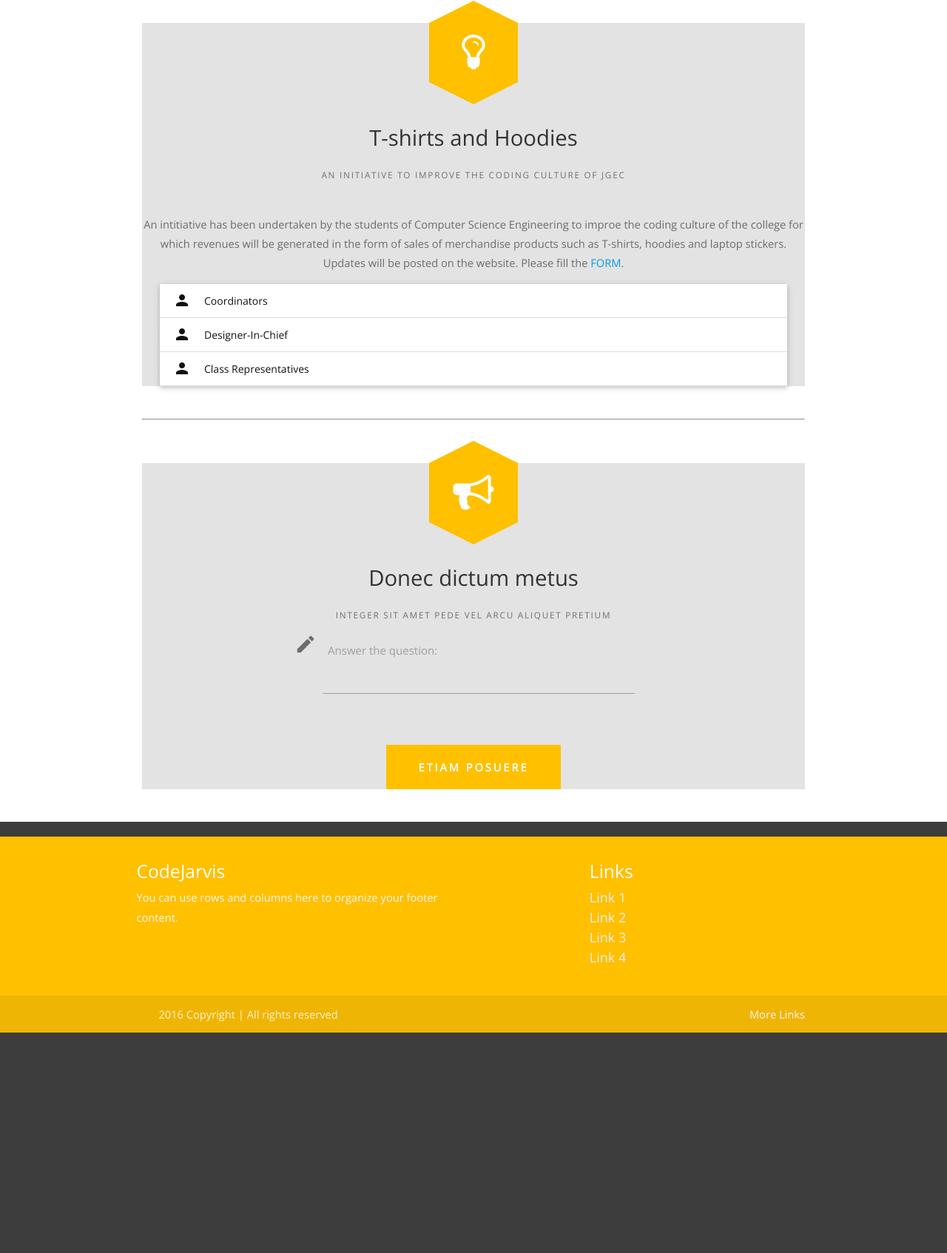
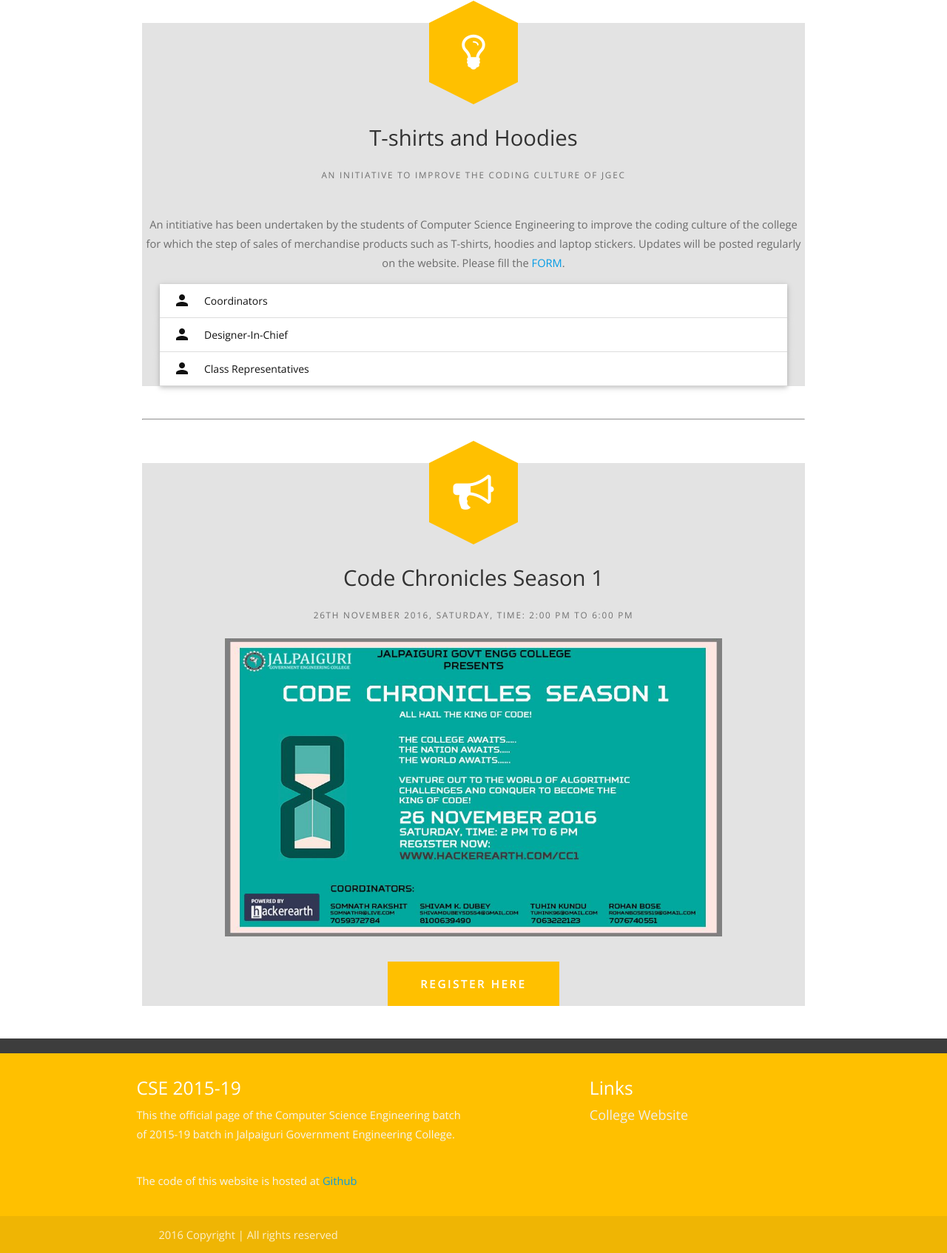
Before and after one commit to mansikhemka/CSE-2015-19-website, a plain HTML site: page index.html in a window 1280 px wide. Shown: the part 425-2119 px from the top of the page at 74% size. Before the commit the page ends 1821 px from the top, so only its background shows below. Drawn offline with nearby package versions, Linux system fonts and the light colour scheme.

Commit message:
Update index.html

```diff
--- a/index.html
+++ b/index.html
@@ -45,7 +45,7 @@
  <div class="navbar-fixed">
 <nav class="mat-nav">
   <div class="nav-wrapper">
-    <a href="home.jsp" class="brand-logo"> Computer Science Engg</a>
+    <a href="#" class="brand-logo"> Computer Science Engg</a>
     <ul class="right hide-on-med-and-down"><!--
       <li><a href="home.jsp">Home</a></li>
       <li><a href="Login.jsp">Login</a></li>
@@ -72,7 +72,7 @@
 		<div id="logo">
 			<span class="icon icon-group"></span>
 			<h1><a href="#">CSE 2015-19</a></h1>
-			<span>Website by <a href="http://templated.co" rel="nofollow">Tuhin Kundu</a></span>
+			<span>Website created by <a href="https://www.facebook.com/tuhinkundu" rel="nofollow">Tuhin Kundu</a></span>
 		</div>
 		<div id="triangle-up"></div>
 	</div>
@@ -95,22 +95,30 @@
 					<span class="byline">An initiative to improve the coding culture of JGEC</span>
 				</div>
 				<p>An intitiative has been undertaken by the students of <strong>Computer Science Engineering
-					</strong> to improe the coding culture of the college for which revenues will be generated
-					in the form of sales of merchandise products
-					such as T-shirts, hoodies and laptop stickers. Updates will be posted on the website.
+					</strong> to improve the coding culture of the college for which the
+					step of sales of merchandise products
+					such as T-shirts, hoodies and laptop stickers. Updates will be posted regularly on the website.
 					Please fill the <a href="goo.gl/forms/F4sxVToPEbgLZSuB3" rel="nofollow">FORM</a>.</p>
  <ol class="collapsible popout" data-collapsible="accordion">
     <li>
       <div class="collapsible-header"><i class="material-icons">person</i>Coordinators</div>
-      <div class="collapsible-body"><p><i class="material-icons">thumb_up</i>&nbsp;&nbsp;&nbsp;<i class="material-icons">thumb_down</i>&nbsp;&nbsp;&nbsp;Lorem ipsum dolor sit amet.</p></div>
+      <div class="collapsible-body"><p>
+      	<!--<i class="material-icons">thumb_up</i>&nbsp;&nbsp;&nbsp;<i class="material-icons">thumb_down</i>-->
+      	<img src="images/tuhin.jpg" width="200px" height="200px" />&nbsp;&nbsp;&nbsp;Tuhin Kundu (7063222123)&nbsp;&nbsp;&nbsp;&nbsp;&nbsp;&nbsp;&nbsp;&nbsp;&nbsp;
+      	<img src="images/shivam.jpg" width="200px" height="200px" />&nbsp;&nbsp;&nbsp;Shivam Dubey (8100639490)</p></div>
     </li>
     <li>
       <div class="collapsible-header"><i class="material-icons">person</i>Designer-In-Chief</div>
-      <div class="collapsible-body"><p><i class="material-icons">thumb_up</i>&nbsp;&nbsp;&nbsp;<i class="material-icons">thumb_down</i>&nbsp;&nbsp;&nbsp;Lorem ipsum dolor sit amet.</p></div>
+      <div class="collapsible-body"><p>
+      	<!--<i class="material-icons">thumb_up</i>&nbsp;&nbsp;&nbsp;<i class="material-icons">thumb_down</i>-->
+      		<img src="images/subhankar.jpg" width="200px" height="200px" />&nbsp;&nbsp;&nbsp;Subhankar Halder(8013001234)</p></div>
     </li>
     <li>
       <div class="collapsible-header"><i class="material-icons">person</i>Class Representatives</div>
-      <div class="collapsible-body"><p><i class="material-icons">thumb_up</i>&nbsp;&nbsp;&nbsp;<i class="material-icons">thumb_down</i>&nbsp;&nbsp;&nbsp;Lorem ipsum dolor sit amet.</p></div>
+      <div class="collapsible-body"><p>
+      	<!--<i class="material-icons">thumb_up</i>&nbsp;&nbsp;&nbsp;<i class="material-icons">thumb_down</i>-->
+      	<img src="images/sruti.jpg" width="200px" height="200px" />&nbsp;&nbsp;&nbsp;Sruti Rai (7686985180)&nbsp;&nbsp;&nbsp;&nbsp;&nbsp;&nbsp;&nbsp;&nbsp;&nbsp;
+      	<img src="images/dhanno.jpg" width="200px" height="200px" />&nbsp;&nbsp;&nbsp;Dhananjay Yadav (8697562040)</p></div>
     </li><!--
     <li>
       <div class="collapsible-header"><i class="material-icons">person</i>Please enter a comment:</div>
@@ -138,9 +146,10 @@
 			<div class="ebox2" style="background-color:   ">
 				<div class="hexagon"><span class="icon icon-bullhorn"></span></div>
 				<div class="title">
-					<h2>Donec dictum metus</h2>
-					<span class="byline">Integer sit amet pede vel arcu aliquet pretium</span>
+					<h2>Code Chronicles Season 1</h2>
+					<span class="byline"><strong>26th November 2016, Saturday, Time: 2:00 PM to 6:00 PM</strong></span>
 					<br />
+					<!--
 					<div class="title1">
 					<div class="row">
           <div class="input-field col s8">
@@ -150,8 +159,12 @@
             <label for="textarea">Answer the question:</label>
           </div>
         </div>
+ </div>-->
+ <br />
+ <div>
+<img src="images/CCS1.jpg" width="75%" height="50%" />
  </div>
-				<a href="#" class="button">Etiam posuere</a>
+				<a href="https://www.hackerearth.com/cc1/" class="button">REGISTER HERE </a>
 									</div>
 
 		</div>
@@ -159,22 +172,28 @@
 			</div>
 
 	   </div>
-
 </div>
 <footer class="page-footer">
           <div class="container">
             <div class="row">
               <div class="col l6 s12">
-                <h5 class="white-text">CodeJarvis</h5>
-                <p class="grey-text text-lighten-4">You can use rows and columns here to organize your footer content.</p>
+                <h5 class="white-text">CSE 2015-19</h5>
+                <p class="grey-text text-lighten-4">This the official page of the
+                	<strong>Computer Science Engineering</strong> batch of 2015-19 batch in
+                	<strong>Jalpaiguri Government Engineering College</strong>.</p>
+                	<br />
+                	<p class="grey-text text-lighten-4">The code of this website is hosted at
+                		<a href="https://github.com/TuhinKundu/CSE-2015-19-website">Github</a>
               </div>
               <div class="col l4 offset-l2 s12">
                 <h5 class="white-text">Links</h5>
                 <ul>
-                  <li><a class="grey-text text-lighten-3" href="#!">Link 1</a></li>
+                  <li><a class="grey-text text-lighten-3" href="http://jgec.ac.in/!">College Website</a></li>
+                  <!--
                   <li><a class="grey-text text-lighten-3" href="#!">Link 2</a></li>
                   <li><a class="grey-text text-lighten-3" href="#!">Link 3</a></li>
                   <li><a class="grey-text text-lighten-3" href="#!">Link 4</a></li>
+                  -->
                 </ul>
               </div>
             </div>
@@ -182,7 +201,7 @@
           <div class="footer-copyright">
             <div class="container">
             <i class="material-icons">&#xE90C;</i> 2016 Copyright | All rights reserved
-            <a class="grey-text text-lighten-4 right" href="#!">More Links</a>
+            <!--<a class="grey-text text-lighten-4 right" href="#!">More Links</a>-->
             </div>
           </div>
         </footer>
```
